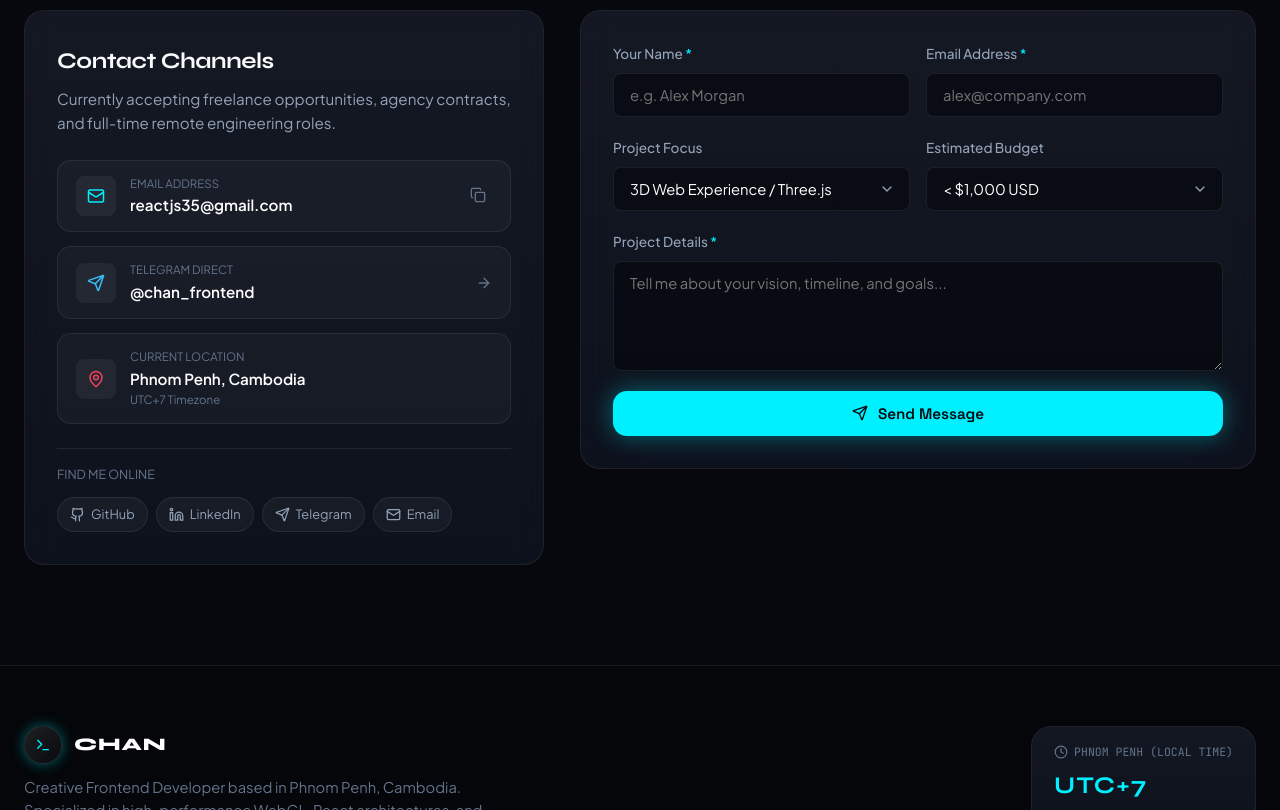
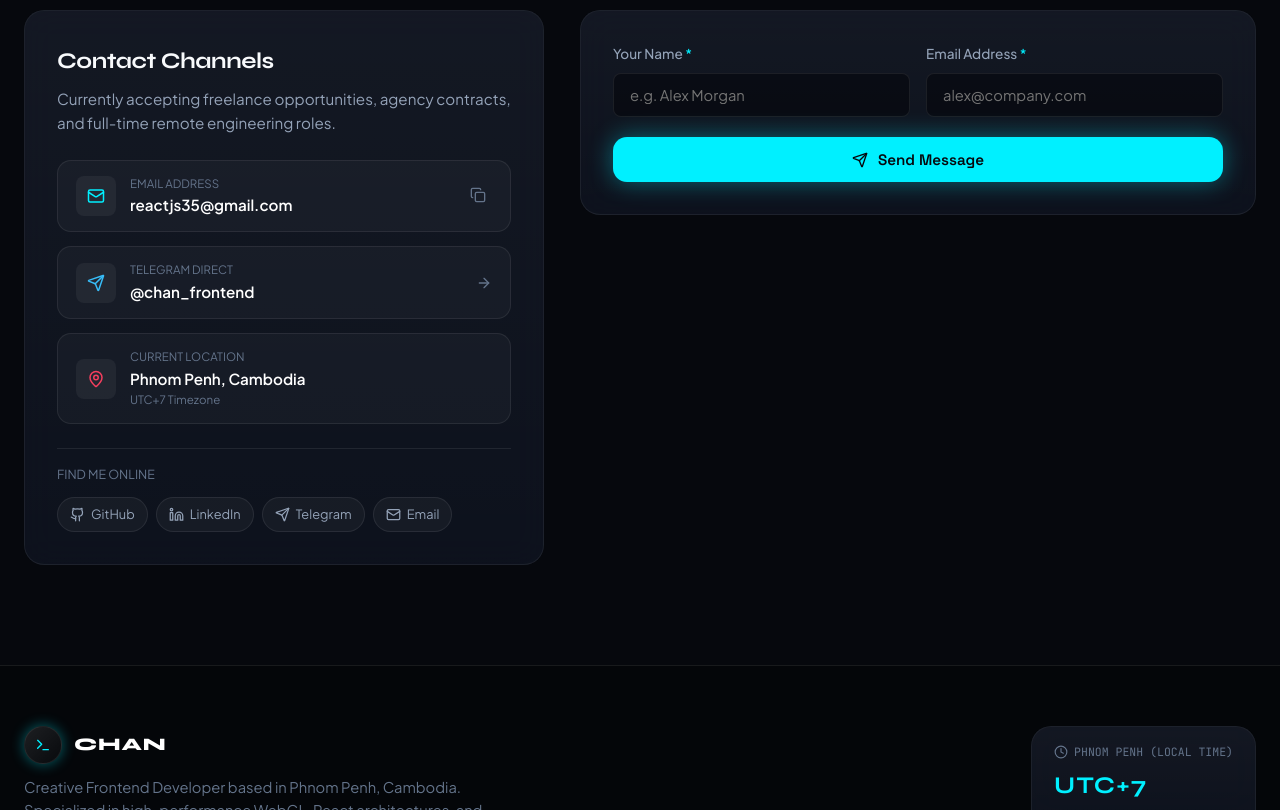
Before and after one commit to CHANStiLLlearning/myCV, a React (Vite) app: page / in a window 1280 px wide. Shown: the part 8100-8910 px from the top of the page. Built offline with nearby package versions, Linux system fonts and the light colour scheme; no server answers.

Commit message:
feat: simplify contact form to Name and Email

```diff
--- a/src/components/Contact.tsx
+++ b/src/components/Contact.tsx
@@ -14,18 +14,12 @@ interface ContactProps {
 interface FormState {
   name: string;
   email: string;
-  subject: string;
-  budget: string;
-  message: string;
 }
 
 export const Contact: React.FC<ContactProps> = ({ theme: _theme }) => {
   const [form, setForm] = useState<FormState>({
     name: '',
     email: '',
-    subject: '3D Web Experience',
-    budget: '$1k - $3k',
-    message: '',
   });
 
   const [errors, setErrors] = useState<Partial<FormState>>({});
@@ -42,9 +36,6 @@ export const Contact: React.FC<ContactProps> = ({ theme: _theme }) => {
       newErrors.email = 'Please provide your email address';
     } else if (!/^[^\s@]+@[^\s@]+\.[^\s@]+$/.test(form.email)) {
       newErrors.email = 'Please provide a valid email format';
-    }
-    if (!form.message.trim() || form.message.length < 10) {
-      newErrors.message = 'Please share a brief message (minimum 10 characters)';
     }
     setErrors(newErrors);
     return Object.keys(newErrors).length === 0;
@@ -64,9 +55,9 @@ export const Contact: React.FC<ContactProps> = ({ theme: _theme }) => {
       const res = await portfolioApi.sendContact({
         name: form.name.trim(),
         email: form.email.trim(),
-        subject: form.subject,
-        budget: form.budget,
-        message: form.message.trim(),
+        subject: 'General Connection',
+        budget: 'N/A',
+        message: `Direct connection request from ${form.name.trim()} (${form.email.trim()}).`,
       });
 
       setInquiryId(res.inquiryId || `INQ-${Date.now().toString().slice(-6)}`);
@@ -97,9 +88,9 @@ export const Contact: React.FC<ContactProps> = ({ theme: _theme }) => {
   };
 
   const generateMailto = () => {
-    const sub = encodeURIComponent(`[Inquiry] ${form.subject} from ${form.name}`);
+    const sub = encodeURIComponent(`[Inquiry] Connection from ${form.name}`);
     const body = encodeURIComponent(
-      `Hi Chan,\n\n${form.message}\n\nBudget: ${form.budget}\nFrom: ${form.name} (${form.email})`
+      `Hi KEO KIMCHAN,\n\nI would like to get in touch with you regarding your frontend engineering work.\n\nFrom: ${form.name} (${form.email})`
     );
     return `mailto:${PERSONAL_INFO.email}?subject=${sub}&body=${body}`;
   };
@@ -241,9 +232,6 @@ export const Contact: React.FC<ContactProps> = ({ theme: _theme }) => {
                     setForm({
                       name: '',
                       email: '',
-                      subject: '3D Web Experience',
-                      budget: '$1k - $3k',
-                      message: '',
                     });
                   }}
                 >
@@ -285,61 +273,6 @@ export const Contact: React.FC<ContactProps> = ({ theme: _theme }) => {
                   />
                   {errors.email && <span className="field-err">{errors.email}</span>}
                 </div>
-              </div>
-
-              <div className="form-row">
-                {/* Subject Selector */}
-                <div className="form-group">
-                  <label htmlFor="contact-subject" className="form-label">
-                    Project Focus
-                  </label>
-                  <select
-                    id="contact-subject"
-                    className="form-input form-select"
-                    value={form.subject}
-                    onChange={(e) => setForm({ ...form, subject: e.target.value })}
-                  >
-                    <option value="3D Web Experience">3D Web Experience / Three.js</option>
-                    <option value="Full Frontend Application">Full Frontend Application</option>
-                    <option value="Design System & UI/UX">Design System &amp; UI/UX</option>
-                    <option value="Performance Optimization">Performance &amp; Core Web Vitals</option>
-                    <option value="Full-time Job Opportunity">Full-time Job Opportunity</option>
-                  </select>
-                </div>
-
-                {/* Budget Range */}
-                <div className="form-group">
-                  <label htmlFor="contact-budget" className="form-label">
-                    Estimated Budget
-                  </label>
-                  <select
-                    id="contact-budget"
-                    className="form-input form-select"
-                    value={form.budget}
-                    onChange={(e) => setForm({ ...form, budget: e.target.value })}
-                  >
-                    <option value="< $1,000">&lt; $1,000 USD</option>
-                    <option value="$1,000 - $3,000">$1,000 — $3,000 USD</option>
-                    <option value="$3,000 - $7,000">$3,000 — $7,000 USD</option>
-                    <option value="$7,000+">$7,000+ USD</option>
-                  </select>
-                </div>
-              </div>
-
-              {/* Message */}
-              <div className="form-group">
-                <label htmlFor="contact-message" className="form-label">
-                  Project Details <span className="req">*</span>
-                </label>
-                <textarea
-                  id="contact-message"
-                  rows={4}
-                  className={`form-input form-textarea ${errors.message ? 'input-error' : ''}`}
-                  placeholder="Tell me about your vision, timeline, and goals..."
-                  value={form.message}
-                  onChange={(e) => setForm({ ...form, message: e.target.value })}
-                />
-                {errors.message && <span className="field-err">{errors.message}</span>}
               </div>
 
               {/* Error banner if submission failed */}
```
Also changed, not shown: 1 other file (tests, documents, lock files or other folders).
